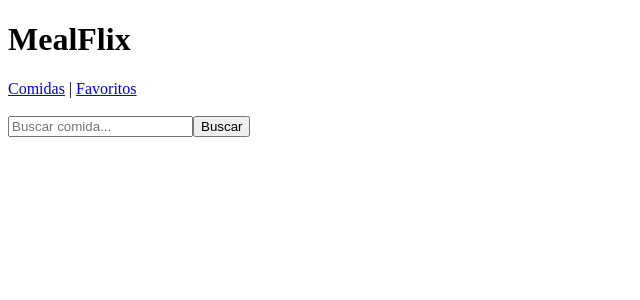
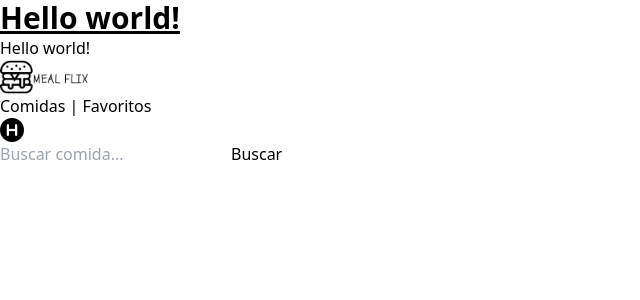
Before and after one commit to PradoCarretero/prueba-tecnica-vue, a Vue app: page / in a window 1280 px wide. Shown: the top 300 px of the page, without its empty margins (0-640 px from the left). Built offline with nearby package versions, Linux system fonts and the light colour scheme.

Commit message:
tailwind working

```diff
--- a/package.json
+++ b/package.json
@@ -22,8 +22,11 @@
     "@vue/cli-plugin-eslint": "~5.0.0",
     "@vue/cli-plugin-router": "~5.0.0",
     "@vue/cli-service": "~5.0.0",
+    "autoprefixer": "^10.4.12",
     "eslint": "^7.32.0",
     "eslint-plugin-vue": "^8.0.3",
+    "postcss": "^8.4.18",
+    "tailwindcss": "^3.1.8",
     "vue-template-compiler": "^2.6.14"
   }
 }
--- /dev/null
+++ b/postcss.config.js
@@ -0,0 +1,6 @@
+module.exports = {
+  plugins: {
+    tailwindcss: {},
+    autoprefixer: {},
+  },
+}
--- a/src/components/HeaderMenu.vue
+++ b/src/components/HeaderMenu.vue
@@ -1,11 +1,17 @@
 <template>
-  <header>
-    <h1>MealFlix</h1>
+  <header class="container mx-auto">
+    <h1 class="text-3xl font-bold underline">Hello world!</h1>
+    <h1>Hello world!</h1>
+    <section class="container mx-auto">
+      <router-link to="/" class="container mx-auto">
+        <img src="../assets/logo.png" alt="" width="90px" />
+      </router-link>
+    </section>
     <nav>
       <router-link to="/">Comidas</router-link> |
       <router-link to="/favoritos">Favoritos</router-link>
     </nav>
-    <img src="" alt="" />
+    <i class="fa-solid fa-circle-h fa-xl"></i>
   </header>
 </template>
 
--- /dev/null
+++ b/src/input.css
@@ -0,0 +1,3 @@
+@tailwind base;
+@tailwind components;
+@tailwind utilities;
--- a/src/main.js
+++ b/src/main.js
@@ -1,9 +1,10 @@
 import Vue from "vue";
 import App from "./App.vue";
-import store from "./store.js";
-import router from "./router";
 import VueAxios from "vue-axios";
 import Axios from "axios";
+import router from "./router";
+import store from "./store.js";
+import "./input.css";
 
 Vue.config.productionTip = false;
 Vue.use(VueAxios, Axios);
--- /dev/null
+++ b/tailwind.config.js
@@ -0,0 +1,8 @@
+/** @type {import('tailwindcss').Config} */
+module.exports = {
+  content: ["./index.html", "./src/**/*.{vue,js,ts,jsx,tsx}"],
+  theme: {
+    extend: {},
+  },
+  plugins: [],
+};
```
Also changed, not shown: src/assets/logo.png (added), 1 other file (tests, documents, lock files or other folders).
